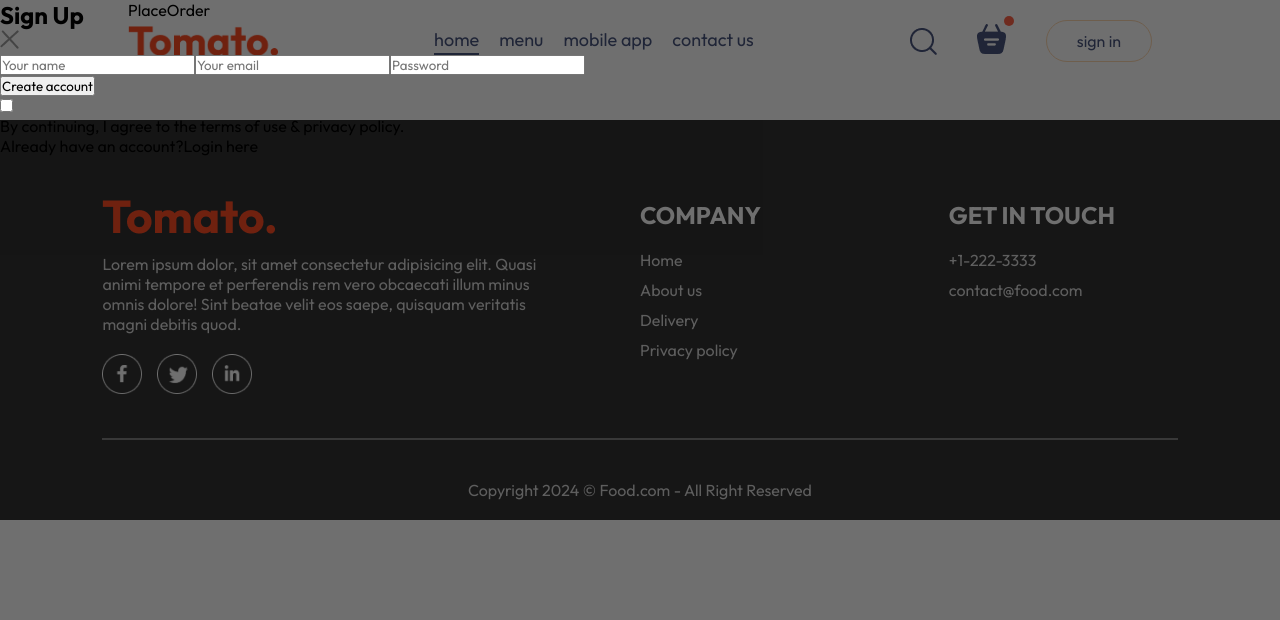
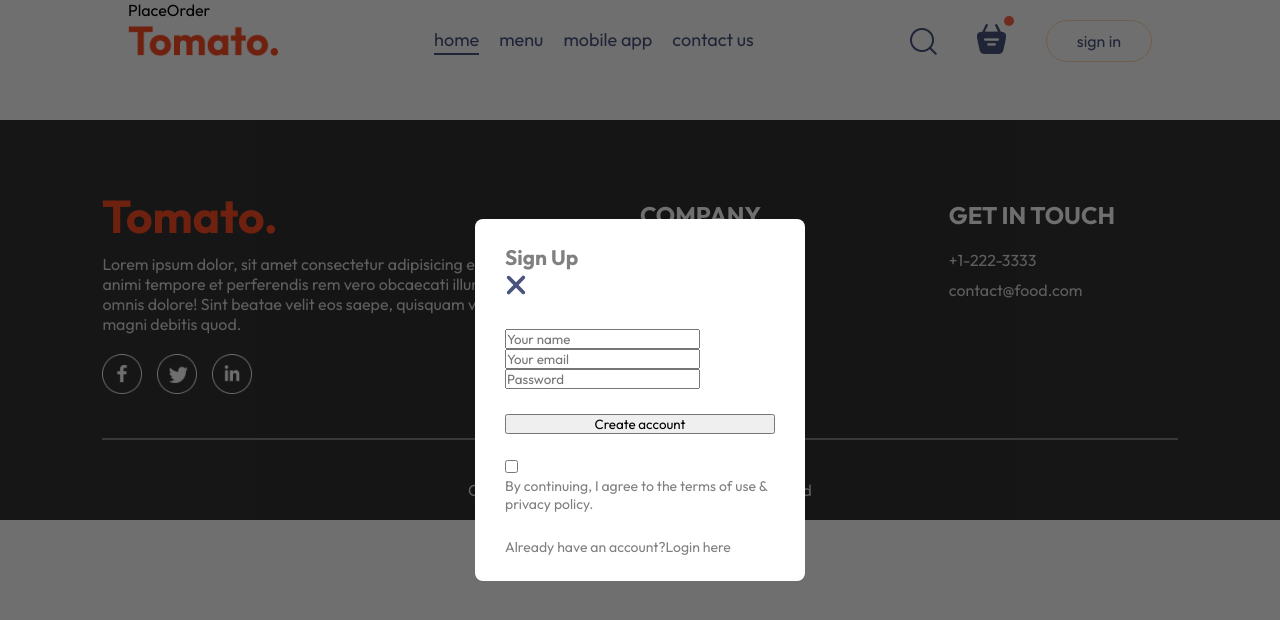
Before and after one commit to PhoebeHuHu/food-ordering-page, a React (Vite) app in the folder frontend/: page /order in a window 1280 px wide. Both pictures are taken after a click on the button "sign in". Shown: the top 620 px of the page. Built offline with nearby package versions, Linux system fonts and the light colour scheme.

Commit message:
style: Sign up popup style

```diff
--- a/frontend/src/App.jsx
+++ b/frontend/src/App.jsx
@@ -16,6 +16,7 @@ const App = () => {
       {showLogin ? <LoginPopup setShowLogin={setShowLogin} /> : <></>}
       <Navbar setShowLogin={setShowLogin} />
       <div className='container'>
+
         <Routes>
           < Route path='/' element={<Home />} />
           < Route path='/cart' element={<Cart />} />
--- a/frontend/src/assets/assets.js
+++ b/frontend/src/assets/assets.js
@@ -52,7 +52,7 @@ import play_store from './play_store.png'
 import linkedin_icon from './linkedin_icon.png'
 import facebook_icon from './facebook_icon.png'
 import twitter_icon from './twitter_icon.png'
-import cross_icon from './cross_icon.png'
+import cross_icon from './cross_icon.svg'
 import selector_icon from './selector_icon.png'
 import rating_starts from './rating_starts.png'
 import profile_icon from './profile_icon.png'
--- a/frontend/src/components/LoginPopup/loginPopup.css
+++ b/frontend/src/components/LoginPopup/loginPopup.css
@@ -1,5 +1,6 @@
 .login-popup {
     position: absolute;
+    top: 0;
     width: 100%;
     height: 100%;
     background-color: #00000090;
@@ -7,6 +8,21 @@
     display: grid;
 }
 
+.login-popup-container {
+    place-self: center;
+    width: max(23vw, 330px);
+    color: var(--color-light-grey);
+    background-color: #fff;
+    display: flex;
+    flex-direction: column;
+    gap: 25px;
+    padding: 25px 30px;
+    border-radius: 8px;
+    font-size: 14px;
+    animation: fadeIn 0.5s;
+}
+
 .login-popup-title img {
+    width: 22px;
     cursor: pointer;
 }
```
Also changed, not shown: frontend/src/assets/cross_icon.png (deleted), frontend/src/assets/cross_icon.svg (added).
